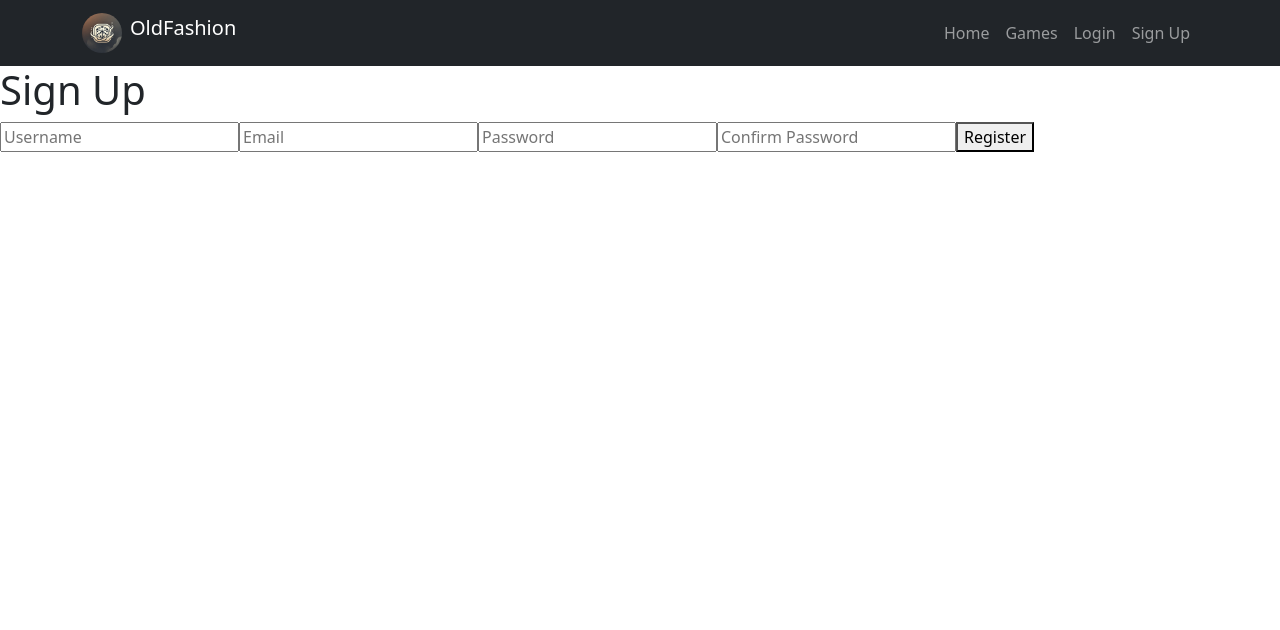
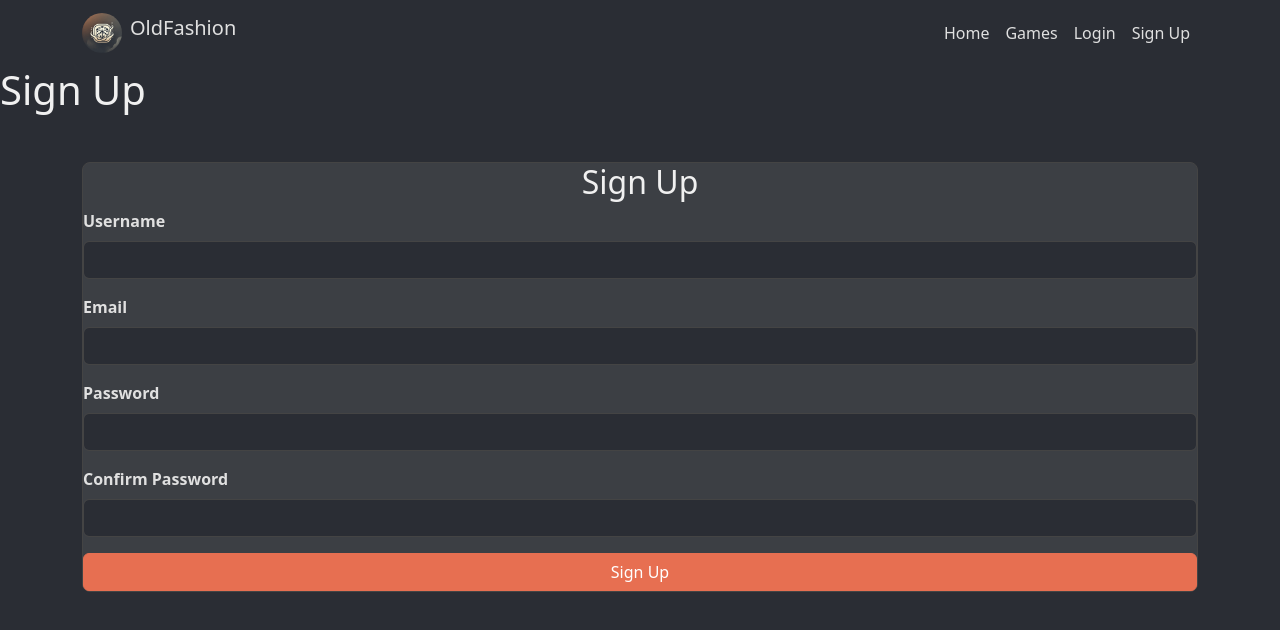
Before and after one commit to Stocks84/of2, a React (Create React App) app: page /signup in a window 1280 px wide. Shown: the top 630 px of the page. Built offline with nearby package versions, Linux system fonts and the light colour scheme.

Commit message:
Update Style to the project

```diff
--- a/src/CustomStyles.css
+++ b/src/CustomStyles.css
@@ -1,46 +1,65 @@
 /* src/CustomStyles.css */
 
-/* Body Background */
+/* Global Smokey Background */
 body {
-    background-color: #2a2d34;
+  background-color: #2a2d34 !important;
   font-family: 'Roboto', sans-serif;
   color: #e0e0e0;
+  margin: 0;
+  min-height: 100vh;
 }
 
-  /* Form Styling */
-  .form-container {
-    background-color: #3c3f44;
-    padding: 20px;
-    border-radius: 8px;
-    border: 1px solid #444;
-    color: #e0e0e0;
+/* Headings (Light Color) */
+h1, h2, h3, h4, h5, h6 {
+  color: #f0f0f0 !important;
 }
 
-  /* Input Fields */
-  .form-container input,
-  .form-container textarea {
-    background-color: #2a2d34;
+/* Form Labels and Text */
+label, p, .form-text, .card-text, .card-title {
+  color: #e0e0e0 !important;
+}
+
+/* Cards and Form Containers */
+.card, .form-container {
+  background-color: #3c3f44;
   color: #e0e0e0;
   border: 1px solid #444;
-    border-radius: 6px;
+  border-radius: 8px;
 }
 
-  /* Buttons */
+/* Textarea and Input Fields */
+textarea, input {
+  background-color: #2a2d34 !important;
+  color: #e0e0e0 !important;
+  border: 1px solid #444 !important;
+}
+
+textarea::placeholder, input::placeholder {
+  color: #c0c0c0 !important;
+  opacity: 1 !important;
+}
+
+/* Button Styles */
 .btn-primary {
-    background-color: #e76f51;
-    border-color: #e76f51;
+  background-color: #e76f51 !important;
+  border-color: #e76f51 !important;
+  color: #ffffff !important;
 }
 
 .btn-primary:hover {
-    background-color: #d65b3d;
+  background-color: #d65b3d !important;
+  border-color: #d65b3d !important;
 }
 
-  /* Cards */
-  .card {
-    background-color: #3c3f44;
-    border: 1px solid #444;
-    color: #e0e0e0;
-    border-radius: 8px;
+.btn-danger {
+  background-color: #d65b3d !important;
+  border-color: #d65b3d !important;
+  color: #ffffff !important;
+}
+
+.btn-danger:hover {
+  background-color: #e76f51 !important;
+  border-color: #e76f51 !important;
 }
 
 /* Navbar */
@@ -56,3 +75,15 @@ body {
 .navbar-nav .nav-link:hover {
   color: #e76f51 !important;
 }
+
+/* Card Headers */
+.card-header {
+  background-color: #3c3f44 !important;
+  color: #f0f0f0 !important;
+}
+
+/* Form Label Adjustment */
+.form-label {
+  color: #e0e0e0 !important;
+  font-weight: bold;
+}
--- a/src/components/GameCard.js
+++ b/src/components/GameCard.js
@@ -2,17 +2,18 @@ import React from "react";
 import { Card, Button } from "react-bootstrap";
 import { useNavigate  } from "react-router-dom";
 import placeholderImage from "../assets/Placeholder.png"; // Placeholder image
+import theme from "../theme";
 
 const GameCard = ({ id, title, description, rules }) => {
   const navigate = useNavigate();
 
   return (
-    <Card className="mb-3">
+    <Card className="mb-3" style={{ backgroundColor: theme.secondaryColor, color: theme.textColor }}>
       <Card.Img variant="top" src={placeholderImage} alt="Game" />
       <Card.Body>
         <Card.Title>{title}</Card.Title>
         <Card.Text>{description}</Card.Text>
-        <Button variant="primary" onClick={() => navigate(`/games/${id}`)}>
+        <Button variant="primary" style={{ backgroundColor: theme.primaryColor }} onClick={() => navigate(`/games/${id}`)}>
           View Details
         </Button>
       </Card.Body>
--- a/src/components/NavBar.js
+++ b/src/components/NavBar.js
@@ -1,22 +1,20 @@
+// src/components/NavBar.js
 import React, { useState, useEffect } from "react";
 import { Navbar, Nav, Container, Button } from "react-bootstrap";
 import { Link, useNavigate } from "react-router-dom";
 import logo from "../assets/OF-logo.png";
 import { isAuthenticated, logoutUser } from "../services/authService";
+import theme from "../theme"; // Import the theme
 
 const NavBar = () => {
   const navigate = useNavigate();
   const [loggedIn, setLoggedIn] = useState(isAuthenticated());
 
-  // Effect to listen for login/logout changes
   useEffect(() => {
     const updateAuthStatus = () => {
       setLoggedIn(isAuthenticated());
     };
-
-    // Listen for the "authChanged" event triggered in authService.js
     window.addEventListener("authChanged", updateAuthStatus);
-
     return () => {
       window.removeEventListener("authChanged", updateAuthStatus);
     };
@@ -24,13 +22,13 @@ const NavBar = () => {
 
   const handleLogout = () => {
     logoutUser();
-    navigate("/login"); // Redirect to login after logout
+    navigate("/login");
   };
 
   return (
-    <Navbar expand="lg" bg="dark" variant="dark" collapseOnSelect>
+    <Navbar expand="lg" style={{ backgroundColor: theme.backgroundColor }}>
       <Container>
-        <Navbar.Brand as={Link} to="/">
+        <Navbar.Brand as={Link} to="/" style={{ color: theme.textColor }}>
           <img
             src={logo}
             alt="logo"
@@ -43,20 +41,24 @@ const NavBar = () => {
         <Navbar.Toggle aria-controls="basic-navbar-nav" />
         <Navbar.Collapse id="basic-navbar-nav">
           <Nav className="ms-auto">
-            <Nav.Link as={Link} to="/">Home</Nav.Link>
-            <Nav.Link as={Link} to="/games">Games</Nav.Link>
-
+            <Nav.Link as={Link} to="/" style={{ color: theme.textColor }}>Home</Nav.Link>
+            <Nav.Link as={Link} to="/games" style={{ color: theme.textColor }}>Games</Nav.Link>
             {loggedIn ? (
               <>
-                <Nav.Link as={Link} to="/profile">Profile</Nav.Link>
-                <Button variant="outline-light" onClick={handleLogout} className="ms-2">
+                <Nav.Link as={Link} to="/profile" style={{ color: theme.textColor }}>Profile</Nav.Link>
+                <Button
+                  variant="outline-light"
+                  onClick={handleLogout}
+                  className="ms-2"
+                  style={{ color: theme.textColor, borderColor: theme.textColor }}
+                >
                   Logout
                 </Button>
               </>
             ) : (
-              <Nav.Link as={Link} to="/login">Login</Nav.Link>
+              <Nav.Link as={Link} to="/login" style={{ color: theme.textColor }}>Login</Nav.Link>
             )}
-            <Nav.Link as={Link} to="/signup">Sign Up</Nav.Link>
+            <Nav.Link as={Link} to="/signup" style={{ color: theme.textColor }}>Sign Up</Nav.Link>
           </Nav>
         </Navbar.Collapse>
       </Container>
--- a/src/components/SignUpForm.js
+++ b/src/components/SignUpForm.js
@@ -1,6 +1,9 @@
+// src/components/SignUpForm.js
 import React, { useState } from "react";
 import { registerUser } from "../services/authService";
 import { useNavigate } from "react-router-dom";
+import { Form, Button, Alert, Container } from "react-bootstrap";
+import theme from "../theme";
 
 const SignUpForm = () => {
   const [formData, setFormData] = useState({
@@ -26,30 +29,76 @@ const SignUpForm = () => {
     }
 
     try {
-      await registerUser({
-        username: formData.username,
-        email: formData.email,
-        password: formData.password,
-      });
+      await registerUser(formData);
       setSuccess("Registration successful! Redirecting to login...");
       setTimeout(() => navigate("/login"), 2000);
     } catch (err) {
-      setError(err.detail || "Failed to register");
+      setError("Failed to register");
     }
   };
 
   return (
-    <div>
-      {error && <p style={{ color: "red" }}>{error}</p>}
-      {success && <p style={{ color: "green" }}>{success}</p>}
-      <form onSubmit={handleSubmit}>
-        <input type="text" name="username" placeholder="Username" onChange={handleChange} required />
-        <input type="email" name="email" placeholder="Email" onChange={handleChange} required />
-        <input type="password" name="password" placeholder="Password" onChange={handleChange} required />
-        <input type="password" name="confirmPassword" placeholder="Confirm Password" onChange={handleChange} required />
-        <button type="submit">Register</button>
-      </form>
-    </div>
+    <Container className="mt-5">
+      <div className="form-container">
+        <h2 className="text-center" style={{ color: theme.textColor }}>Sign Up</h2>
+        {error && <Alert variant="danger">{error}</Alert>}
+        {success && <Alert variant="success">{success}</Alert>}
+
+        <Form onSubmit={handleSubmit}>
+          <Form.Group className="mb-3">
+            <Form.Label>Username</Form.Label>
+            <Form.Control
+              type="text"
+              name="username"
+              value={formData.username}
+              onChange={handleChange}
+              style={{ backgroundColor: theme.backgroundColor, color: theme.textColor }}
+              required
+            />
+          </Form.Group>
+
+          <Form.Group className="mb-3">
+            <Form.Label>Email</Form.Label>
+            <Form.Control
+              type="email"
+              name="email"
+              value={formData.email}
+              onChange={handleChange}
+              style={{ backgroundColor: theme.backgroundColor, color: theme.textColor }}
+              required
+            />
+          </Form.Group>
+
+          <Form.Group className="mb-3">
+            <Form.Label>Password</Form.Label>
+            <Form.Control
+              type="password"
+              name="password"
+              value={formData.password}
+              onChange={handleChange}
+              style={{ backgroundColor: theme.backgroundColor, color: theme.textColor }}
+              required
+            />
+          </Form.Group>
+
+          <Form.Group className="mb-3">
+            <Form.Label>Confirm Password</Form.Label>
+            <Form.Control
+              type="password"
+              name="confirmPassword"
+              value={formData.confirmPassword}
+              onChange={handleChange}
+              style={{ backgroundColor: theme.backgroundColor, color: theme.textColor }}
+              required
+            />
+          </Form.Group>
+
+          <Button type="submit" className="w-100" style={{ backgroundColor: theme.primaryColor }}>
+            Sign Up
+          </Button>
+        </Form>
+      </div>
+    </Container>
   );
 };
 
--- a/src/index.js
+++ b/src/index.js
@@ -4,6 +4,7 @@ import './index.css';
 import App from './App';
 import reportWebVitals from './reportWebVitals';
 import 'bootstrap/dist/css/bootstrap.min.css';
+import './CustomStyles.css';
 
 const root = ReactDOM.createRoot(document.getElementById('root'));
 root.render(
--- a/src/pages/LoginPage.js
+++ b/src/pages/LoginPage.js
@@ -1,7 +1,9 @@
+// src/pages/LoginPage.js
 import React, { useState } from "react";
 import { useNavigate } from "react-router-dom";
 import { loginUser } from "../services/authService";
 import { Container, Form, Button, Alert } from "react-bootstrap";
+import theme from "../theme";
 
 const LoginPage = () => {
   const [formData, setFormData] = useState({ username: "", password: "" });
@@ -17,7 +19,7 @@ const LoginPage = () => {
     setError(null);
     try {
       await loginUser(formData);
-      navigate("/profile"); // Redirect to profile after successful login
+      navigate("/profile");
     } catch (err) {
       setError("Invalid username or password. Please try again.");
     }
@@ -25,10 +27,11 @@ const LoginPage = () => {
 
   return (
     <Container className="mt-5">
-      <h2 className="text-center">Login</h2>
-      <Form onSubmit={handleSubmit} className="mx-auto" style={{ maxWidth: "400px" }}>
+      <div className="form-container">
+        <h2 className="text-center" style={{ color: theme.textColor }}>Login</h2>
         {error && <Alert variant="danger">{error}</Alert>}
 
+        <Form onSubmit={handleSubmit}>
           <Form.Group className="mb-3">
             <Form.Label>Username</Form.Label>
             <Form.Control
@@ -36,7 +39,7 @@ const LoginPage = () => {
               name="username"
               value={formData.username}
               onChange={handleChange}
-            placeholder="Enter your username"
+              style={{ backgroundColor: theme.backgroundColor, color: theme.textColor }}
               required
             />
           </Form.Group>
@@ -48,15 +51,16 @@ const LoginPage = () => {
               name="password"
               value={formData.password}
               onChange={handleChange}
-            placeholder="Enter your password"
+              style={{ backgroundColor: theme.backgroundColor, color: theme.textColor }}
               required
             />
           </Form.Group>
 
-        <Button variant="primary" type="submit" className="w-100">
+          <Button type="submit" className="w-100" style={{ backgroundColor: theme.primaryColor }}>
             Login
           </Button>
         </Form>
+      </div>
     </Container>
   );
 };
--- a/src/pages/UserProfilePage.js
+++ b/src/pages/UserProfilePage.js
@@ -1,6 +1,9 @@
-import React, { useEffect, useState } from 'react';
-import { getUserProfile, updateUserProfile, deleteUserAccount } from '../services/userService';
-import { useNavigate } from 'react-router-dom';
+// src/pages/UserProfilePage.js
+import React, { useEffect, useState } from "react";
+import { getUserProfile, updateUserProfile, deleteUserAccount } from "../services/userService";
+import { useNavigate } from "react-router-dom";
+import { Form, Button, Container, Alert } from "react-bootstrap";
+import theme from "../theme";
 
 const UserProfilePage = () => {
   const [user, setUser] = useState(null);
@@ -10,14 +13,11 @@ const UserProfilePage = () => {
   const [formData, setFormData] = useState({});
   const navigate = useNavigate();
 
-
-    console.log("Access token:", localStorage.getItem("access_token"));
-
   useEffect(() => {
     const fetchUserProfile = async () => {
       const token = localStorage.getItem('access_token');
       if (!token) {
-                navigate('/login'); // ✅ Redirect to login if token is missing
+        navigate('/login');
         return;
       }
 
@@ -32,7 +32,7 @@ const UserProfilePage = () => {
       }
     };
     fetchUserProfile();
-    }, []);
+  }, [navigate]);
 
   const handleChange = (e) => {
     setFormData({
@@ -57,8 +57,8 @@ const UserProfilePage = () => {
       try {
         await deleteUserAccount();
         alert("Account deleted successfully.");
-                localStorage.removeItem('access_token'); //Remove token after deletion
-                navigate("/"); // Redirect after deleting account
+        localStorage.removeItem('access_token');
+        navigate("/");
       } catch (err) {
         alert("Failed to delete account.");
       }
@@ -66,40 +66,87 @@ const UserProfilePage = () => {
   };
 
   if (loading) return <p>Loading profile...</p>;
-    if (error) return <p>{error}</p>;
+  if (error) return <Alert variant="danger">{error}</Alert>;
 
   return (
-        <div>
-            <h2>User Profile</h2>
+    <Container className="mt-5">
+      <div className="form-container">
+        <h2 style={{ color: theme.textColor }}>User Profile</h2>
+
         {!editMode ? (
           <div>
-                    <p><strong>Username:</strong> {user.username}</p>
-                    <p><strong>Bio:</strong> {user.bio}</p>
-                    <p><strong>Location:</strong> {user.location}</p>
-                    <p><strong>Favorite Drink:</strong> {user.favorite_drink}</p>
-                    <button onClick={() => setEditMode(true)}>Edit Profile</button>
+            <p><strong>Username:</strong> {user?.username}</p>
+            <p><strong>Bio:</strong> {user?.bio}</p>
+            <p><strong>Location:</strong> {user?.location}</p>
+            <p><strong>Favorite Drink:</strong> {user?.favorite_drink}</p>
+            <Button style={{ backgroundColor: theme.primaryColor }} onClick={() => setEditMode(true)}>
+              Edit Profile
+            </Button>
+            <Button variant="danger" className="ms-2" onClick={handleDelete}>
+              Delete Account
+            </Button>
           </div>
         ) : (
-                <form onSubmit={handleSubmit}>
+          <Form onSubmit={handleSubmit}>
+            <Form.Group className="mb-3">
+              <Form.Label>Username</Form.Label>
+              <Form.Control
+                type="text"
+                name="username"
+                value={formData.username}
+                onChange={handleChange}
+                style={{ backgroundColor: theme.backgroundColor, color: theme.textColor }}
+                required
+              />
+            </Form.Group>
 
-                    <label>Username:</label>
-                    <input type="text" name="username" value={formData.username} onChange={handleChange} />
+            <Form.Group className="mb-3">
+              <Form.Label>Bio</Form.Label>
+              <Form.Control
+                type="text"
+                name="bio"
+                value={formData.bio}
+                onChange={handleChange}
+                style={{ backgroundColor: theme.backgroundColor, color: theme.textColor }}
+              />
+            </Form.Group>
 
-                    <label>Bio:</label>
-                    <input type="text" name="bio" value={formData.bio} onChange={handleChange} />
+            <Form.Group className="mb-3">
+              <Form.Label>Location</Form.Label>
+              <Form.Control
+                type="text"
+                name="location"
+                value={formData.location}
+                onChange={handleChange}
+                style={{ backgroundColor: theme.backgroundColor, color: theme.textColor }}
+              />
+            </Form.Group>
 
-                    <label>Location:</label>
-                    <input type="text" name="location" value={formData.location} onChange={handleChange} />
+            <Form.Group className="mb-3">
+              <Form.Label>Favorite Drink</Form.Label>
+              <Form.Control
+                type="text"
+                name="favorite_drink"
+                value={formData.favorite_drink}
+                onChange={handleChange}
+                style={{ backgroundColor: theme.backgroundColor, color: theme.textColor }}
+              />
+            </Form.Group>
 
-                    <label>Favorite Drink:</label>
-                    <input type="text" name="favorite_drink" value={formData.favorite_drink} onChange={handleChange} />
-
-                    <button type="submit">Save Changes</button>
-                    <button type="button" onClick={() => setEditMode(false)}>Cancel</button>
-                </form>
+            <Button type="submit" style={{ backgroundColor: theme.primaryColor }}>
+              Save Changes
+            </Button>
+            <Button
+              variant="secondary"
+              className="ms-2"
+              onClick={() => setEditMode(false)}
+            >
+              Cancel
+            </Button>
+          </Form>
         )}
-            <button onClick={handleDelete} style={{ color: "red" }}>Delete Account</button>
       </div>
+    </Container>
   );
 };
 
```
Also changed, not shown: src/pages/GameDetailsPage.js (+49 -48 lines). Lines whose indentation alone changed are shown as unchanged.
